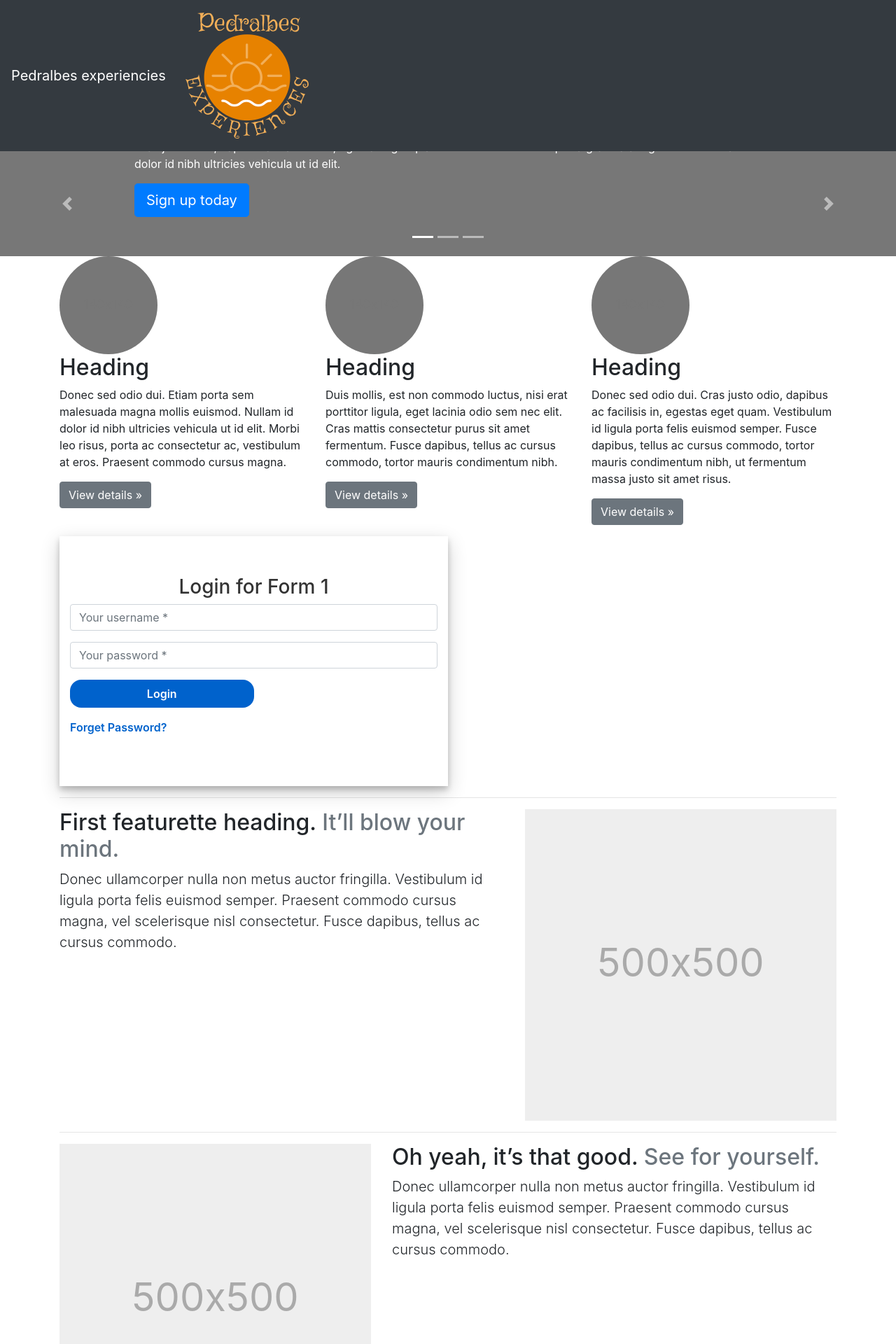
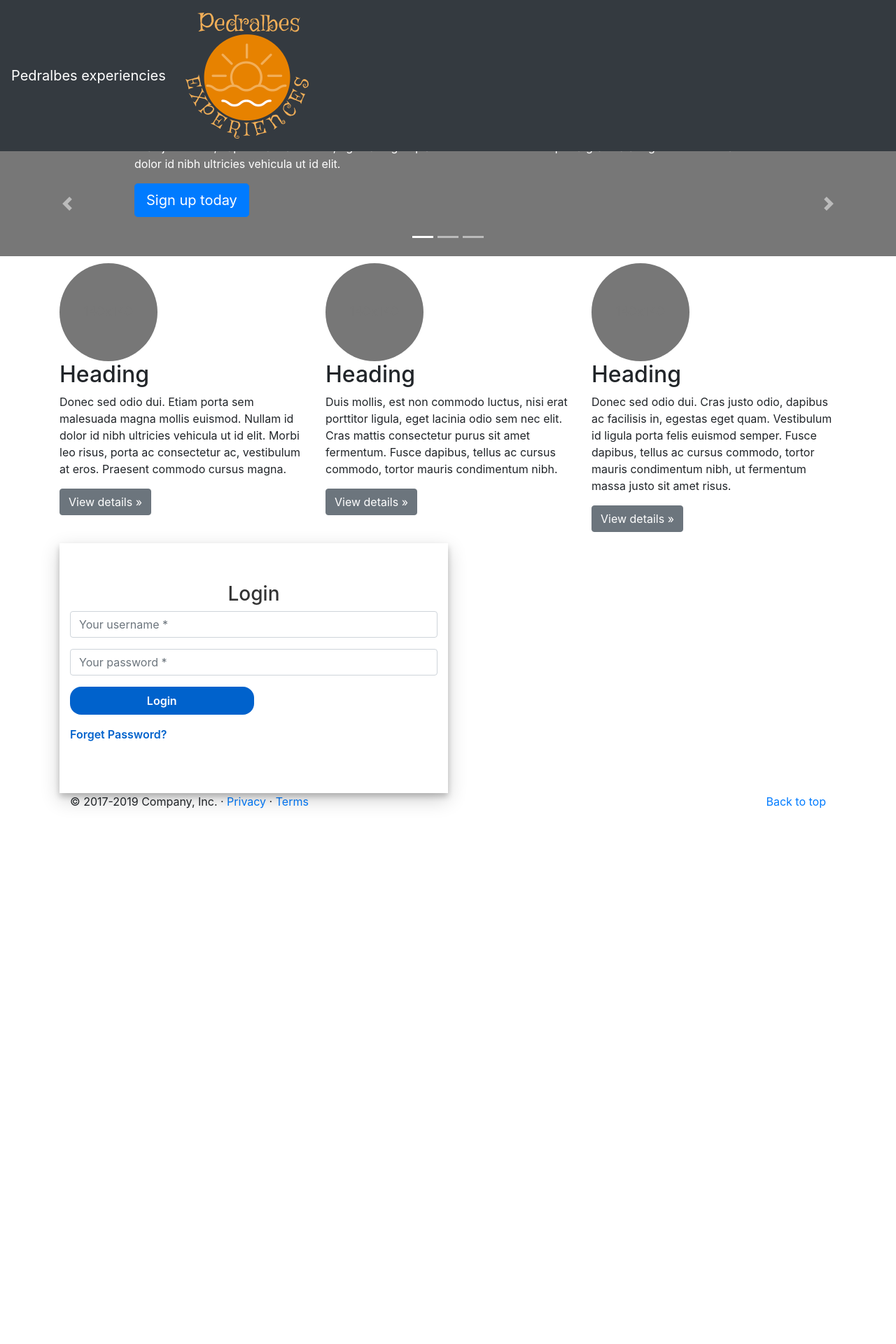
Before and after one commit to Mariogg1/Viatges, a PHP site: page /paginaInici.html in a window 1280 px wide. Shown: the top 1920 px of the page at 70% size. After the commit the page ends 1155 px from the top, so only its background shows below. Run offline with PHP 8.4, Linux system fonts and the light colour scheme; some libraries are stand-ins or nearby versions.

Commit message:
implementacio inici

```diff
--- a/css/style.css
+++ b/css/style.css
@@ -9,7 +9,8 @@
 
 @media (min-width: 768px) {
   .bd-placeholder-img-lg {
-	font-size: 3.5rem;
+  font-size: 3.5rem;
+  margin-top: 10px;
   }
 }
 
@@ -46,8 +47,9 @@
   font-weight: 600;
   text-decoration: none;
 }
-
-img{
-  height:42;
-  width:42;
+.gif{
+  margin-top:170px;
 }
+.col-lg-4{
+  margin-top: 10px;
+}
--- a/paginaInici.html
+++ b/paginaInici.html
@@ -36,7 +36,6 @@
                 </header>
 
                 <main role="main">
-
                   <div id="myCarousel" class="carousel slide" data-ride="carousel">
                     <ol class="carousel-indicators">
                       <li data-target="#myCarousel" data-slide-to="0" class="active"></li>
@@ -119,7 +118,7 @@
 
                         <!-- Icon -->
                         <div class="col-md-6 login-form-1">
-                          <h3>Login for Form 1</h3>
+                          <h3>Login</h3>
                           <form>
                               <div class="form-group">
                                   <input type="text" class="form-control" placeholder="Your username *" value="" />
@@ -135,50 +134,6 @@
                               </div>
                           </form>
                       </div>
-                    <!-- START THE FEATURETTES -->
-
-                    <hr class="featurette-divider">
-
-                    <div class="row featurette">
-                      <div class="col-md-7">
-                        <h2 class="featurette-heading">First featurette heading. <span class="text-muted">It’ll blow your mind.</span></h2>
-                        <p class="lead">Donec ullamcorper nulla non metus auctor fringilla. Vestibulum id ligula porta felis euismod semper. Praesent commodo cursus magna, vel scelerisque nisl consectetur. Fusce dapibus, tellus ac cursus commodo.</p>
-                      </div>
-                      <div class="col-md-5">
-                        <svg class="bd-placeholder-img bd-placeholder-img-lg featurette-image img-fluid mx-auto" width="500" height="500" xmlns="http://www.w3.org/2000/svg" preserveAspectRatio="xMidYMid slice" focusable="false" role="img" aria-label="Placeholder: 500x500"><title>Placeholder</title><rect width="100%" height="100%" fill="#eee"></rect><text x="50%" y="50%" fill="#aaa" dy=".3em">500x500</text></svg>
-                      </div>
-                    </div>
-
-                    <hr class="featurette-divider">
-
-                    <div class="row featurette">
-                      <div class="col-md-7 order-md-2">
-                        <h2 class="featurette-heading">Oh yeah, it’s that good. <span class="text-muted">See for yourself.</span></h2>
-                        <p class="lead">Donec ullamcorper nulla non metus auctor fringilla. Vestibulum id ligula porta felis euismod semper. Praesent commodo cursus magna, vel scelerisque nisl consectetur. Fusce dapibus, tellus ac cursus commodo.</p>
-                      </div>
-                      <div class="col-md-5 order-md-1">
-                        <svg class="bd-placeholder-img bd-placeholder-img-lg featurette-image img-fluid mx-auto" width="500" height="500" xmlns="http://www.w3.org/2000/svg" preserveAspectRatio="xMidYMid slice" focusable="false" role="img" aria-label="Placeholder: 500x500"><title>Placeholder</title><rect width="100%" height="100%" fill="#eee"></rect><text x="50%" y="50%" fill="#aaa" dy=".3em">500x500</text></svg>
-                      </div>
-                    </div>
-                    <hr class="featurette-divider">
-
-                    <div class="row featurette">
-                      <div class="col-md-7">
-                        <h2 class="featurette-heading">And lastly, this one. <span class="text-muted">Checkmate.</span></h2>
-                        <p class="lead">Donec ullamcorper nulla non metus auctor fringilla. Vestibulum id ligula porta felis euismod semper. Praesent commodo cursus magna, vel scelerisque nisl consectetur. Fusce dapibus, tellus ac cursus commodo.</p>
-                      </div>
-                      <div class="col-md-5">
-                        <svg class="bd-placeholder-img bd-placeholder-img-lg featurette-image img-fluid mx-auto" width="500" height="500" xmlns="http://www.w3.org/2000/svg" preserveAspectRatio="xMidYMid slice" focusable="false" role="img" aria-label="Placeholder: 500x500"><title>Placeholder</title><rect width="100%" height="100%" fill="#eee"></rect><text x="50%" y="50%" fill="#aaa" dy=".3em">500x500</text></svg>
-                      </div>
-                    </div>
-
-                    <hr class="featurette-divider">
-
-                    <!-- /END THE FEATURETTES -->
-
-                  </div><!-- /.container -->
-
-
                   <!-- FOOTER -->
                   <footer class="container">
                     <p class="float-right"><a href="#">Back to top</a></p>
```
